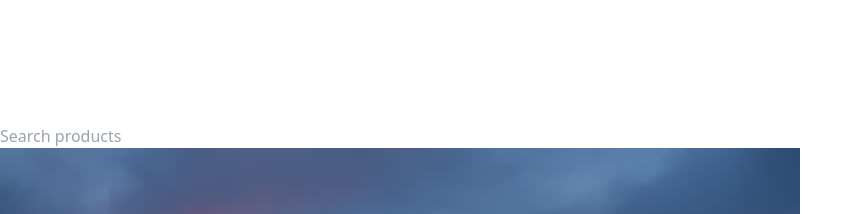
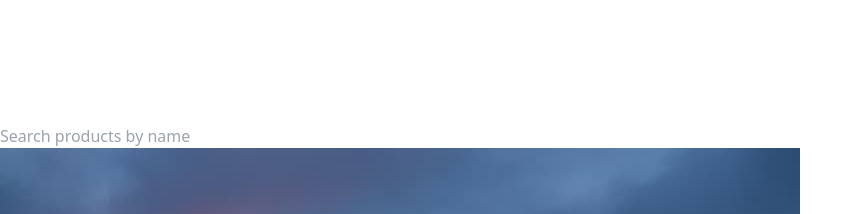
Before and after one commit to cwbieganek/sales-dashboard, a SvelteKit app: page /products in a window 1280 px wide. Shown: the part 1204-1418 px from the top of the page, without its empty margins (0-863 px from the left). Built offline with nearby package versions, Linux system fonts and the light colour scheme.

Commit message:
Update the search input placeholder

```diff
--- a/src/routes/products/+page.svelte
+++ b/src/routes/products/+page.svelte
@@ -43,7 +43,7 @@
 				id="search"
 				name="search"
 				class="block w-full rounded-md border-0 bg-white py-1.5 pl-10 pr-3 text-gray-900 ring-1 ring-inset ring-gray-300 placeholder:text-gray-400 focus:ring-2 focus:ring-inset focus:ring-black sm:text-sm sm:leading-6"
-				placeholder="Search products"
+				placeholder="Search products by name"
 				type="search"
 				bind:value={nameQuery}
 			/>
```
